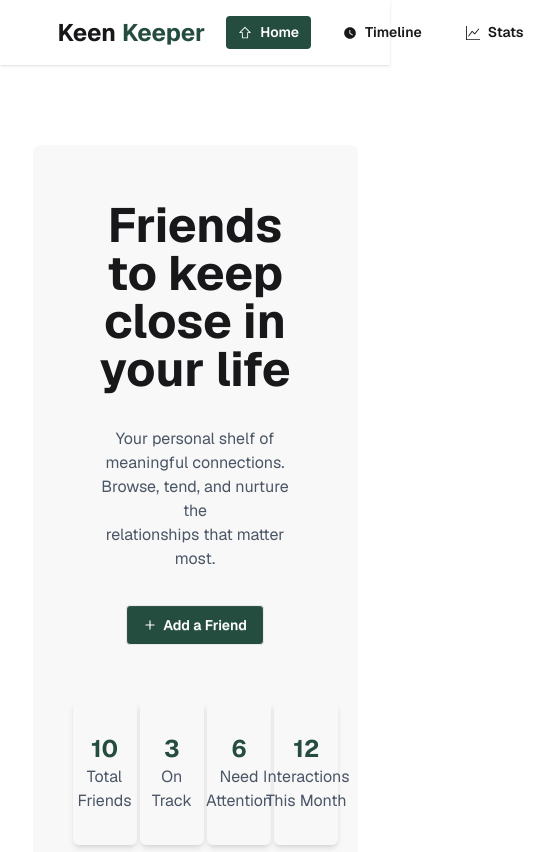
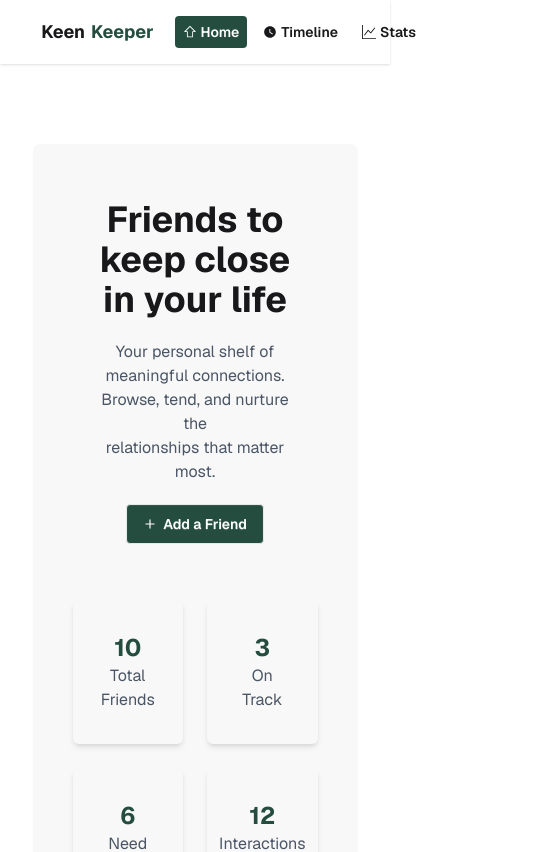
Before and after one commit to tawsifast/Assignment-7, a React (Vite) app: page / in a window 390 px wide. Shown: the top 852 px of the page, 540 px wide, since content can reach past the window. Built offline with nearby package versions, Linux system fonts and the light colour scheme.

Commit message:
responsive done successfully

```diff
--- a/src/components/BannerCard/BannerCard.jsx
+++ b/src/components/BannerCard/BannerCard.jsx
@@ -3,7 +3,7 @@ import React from 'react';
 const BannerCard = ({num, word}) => {
     return (
         <div>
-            <div className='bg-base-200 p-8 text-center rounded-md flex flex-col items-center justify-center shadow-md'>
+            <div className='bg-base-200 p-8 text-center h-full rounded-md flex flex-col items-center justify-center shadow-md'>
                     <h2 className='text-2xl font-bold text-[#244D3F]'>{num}</h2>
                     <p className='text-gray-600'>{word}</p>
                 </div>
--- a/src/components/Homepage/Banner.jsx
+++ b/src/components/Homepage/Banner.jsx
@@ -7,11 +7,10 @@ const Banner = () => {
         <div className='w-10/12 mx-auto my-20 bg-base-200 rounded-lg p-10'>
             <div className="hero ">
   <div className="hero-content text-center">
-    <div className="space-y-2.5">
-      <h1 className="text-5xl font-bold">Friends to keep close in your life</h1>
-      <p className="py-6 text-gray-600">
-        Your personal shelf of meaningful connections. Browse, tend, and nurture the <br />
-        relationships that matter most.
+    <div className="space-y-3">
+      <h1 className="text-4xl md:text-5xl font-bold">Friends to keep close in your life</h1>
+      <p className="py-2 md:py-6 text-gray-600">
+        Your personal shelf of meaningful connections. Browse, tend, and nurture the <br />relationships that matter most.
       </p>
       <button className="btn bg-[#244D3F] text-white mb-10"><LuPlus />Add a Friend</button>
     </div>
@@ -38,7 +37,7 @@ const Banner = () => {
 
         </div> */}
 
-         <div className='grid grid-cols-4 gap-6'>
+         <div className='grid grid-cols-2  md:grid-cols-4 gap-6'>
                <BannerCard num={10} word={"Total Friends"}/>
                <BannerCard num={3} word={"On Track"}/>
                <BannerCard num={6} word={"Need Attention"}/>
--- a/src/components/Homepage/FriendsSection/FriendsSection.jsx
+++ b/src/components/Homepage/FriendsSection/FriendsSection.jsx
@@ -10,9 +10,9 @@ const FriendsSection = () => {
   console.log(frineds);
   return (
     <div className="w-10/12 mx-auto">
-      <h2 className="font-bold text-4xl">Your Friends</h2>
+      <h2 className="font-bold text-4xl text-center md:text-left">Your Friends</h2>
 
-      <div className="grid grid-cols-4 justify-between gap-6">
+      <div className="grid grid-cols-1 md:grid-cols-2 lg:grid-cols-4 justify-between gap-6">
         {frineds.map((friend) => {
           return <FriendsCard key={friend.id} friend={friend}/>;
         })}
--- a/src/components/shared/Footer.jsx
+++ b/src/components/shared/Footer.jsx
@@ -4,7 +4,7 @@ const Footer = () => {
     return (
         <div>
 
-        <footer className="bg-[#244D3F] text-white py-8 sm:py-10 lg:py-12">
+  <footer className="bg-[#244D3F] text-white py-8 sm:py-10 lg:py-12">
   <div className="max-w-4xl mx-auto px-4 sm:px-6 lg:px-8 text-center space-y-5 sm:space-y-6 lg:space-y-8 ">
 
     {/* Title */}
@@ -46,8 +46,8 @@ const Footer = () => {
     <hr className='opacity-30'/>
 
     {/* Footer Bottom */}
-    <div className='flex justify-between text-gray-400'>
-        <div> <p className=" text-xs sm:text-sm">
+    <div className='flex flex-col justify-center items-center md:flex-row md:justify-between text-gray-400'>
+        <div> <p className=" text-sm mb-2 sm:text-md">
          © 2026 My Website. All rights reserved.
          </p>
         </div>
--- a/src/components/shared/Navbar.jsx
+++ b/src/components/shared/Navbar.jsx
@@ -1,32 +1,26 @@
-import React from 'react';
-import { BsGraphUp } from 'react-icons/bs';
-import { MdWatchLater } from 'react-icons/md';
-import { PiArrowFatUp } from 'react-icons/pi';
-import { NavLink } from 'react-router';
+import React from "react";
+import { BsGraphUp } from "react-icons/bs";
+import { MdWatchLater } from "react-icons/md";
+import { PiArrowFatUp } from "react-icons/pi";
+import { NavLink } from "react-router";
 
 const Navbar = () => {
   return (
-        // <div className='flex justify-between'>
-
-        //     <li><NavLink to={"/"} className={({isActive})=>`${isActive? "bg-pink-800":'bg-amber-50'}`}>Home</NavLink></li>
-
-        //     <li><NavLink to={"/timeline"} className={({isActive})=>`${isActive? "bg-pink-800":'bg-amber-50'}`}>Timeline</NavLink></li>
-        //     <li><NavLink to={"/stats"} className={({isActive})=>`${isActive? "bg-pink-800":'bg-amber-50'}`}>Stats</NavLink></li>
-        // </div>
-        <div className='bg-base-100 shadow-sm'>
-        <div className="navbar  w-10/12 mx-auto">
+    <div className="bg-base-100 shadow-sm">
+      <div className="navbar w-11/12 md:w-10/12 mx-auto ">
         <div className="flex-1">
-    <a className="btn btn-ghost text-2xl font-bold">Keen<span className='text-[#244D3F]'>Keeper</span></a>
+          <button className="btn btn-ghost text-lg  md:text-2xl font-bold">
+            Keen<span className="text-[#244D3F]">Keeper</span>
+          </button>
         </div>
         <div className="flex-none">
-    <ul className="menu menu-horizontal px-1 font-semibold text-md gap-5">
-
-       <li><NavLink to={"/"} className={({isActive})=>`${isActive? "bg-[#244D3F] text-white":''}`}><PiArrowFatUp />Home</NavLink>
+          <ul className="menu menu-horizontal px-1 font-semibold text-sm md:text-md gap-2 md:gap-5 ">
+        <li><NavLink to={"/"} className={({isActive})=>`flex items-center gap-1 md:gap-2 px-2 md:px-4 ${isActive? "bg-[#244D3F] text-white":''}`}><PiArrowFatUp />Home</NavLink>
        </li>
 
-        <li><NavLink to={"/timeline"} className={({isActive})=>`${isActive? "bg-[#244D3F] text-white":''} `}><MdWatchLater />Timeline</NavLink>
+        <li><NavLink to={"/timeline"} className={({isActive})=>`flex items-center gap-1 md:gap-2 px-2 md:px-4 ${isActive? "bg-[#244D3F] text-white":''} `}><MdWatchLater />Timeline</NavLink>
         </li>
-        <li><NavLink to={"/stats"} className={({isActive})=>`${isActive? "bg-[#244D3F] text-white":''}`}><BsGraphUp />Stats</NavLink>
+        <li><NavLink to={"/stats"} className={({isActive})=>`flex items-center gap-1 md:gap-2 px-2 md:px-4 ${isActive? "bg-[#244D3F] text-white":''}`}><BsGraphUp />Stats</NavLink>
         </li>
           </ul>
         </div>
```
Lines whose indentation alone changed are shown as unchanged.
